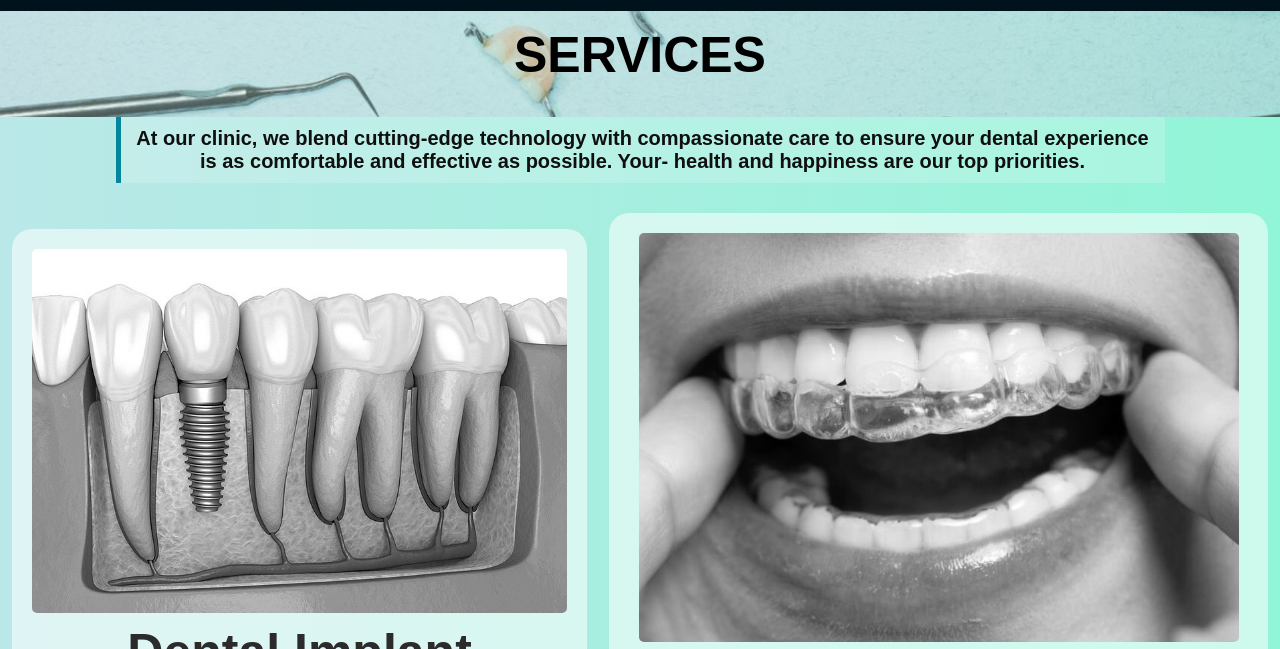
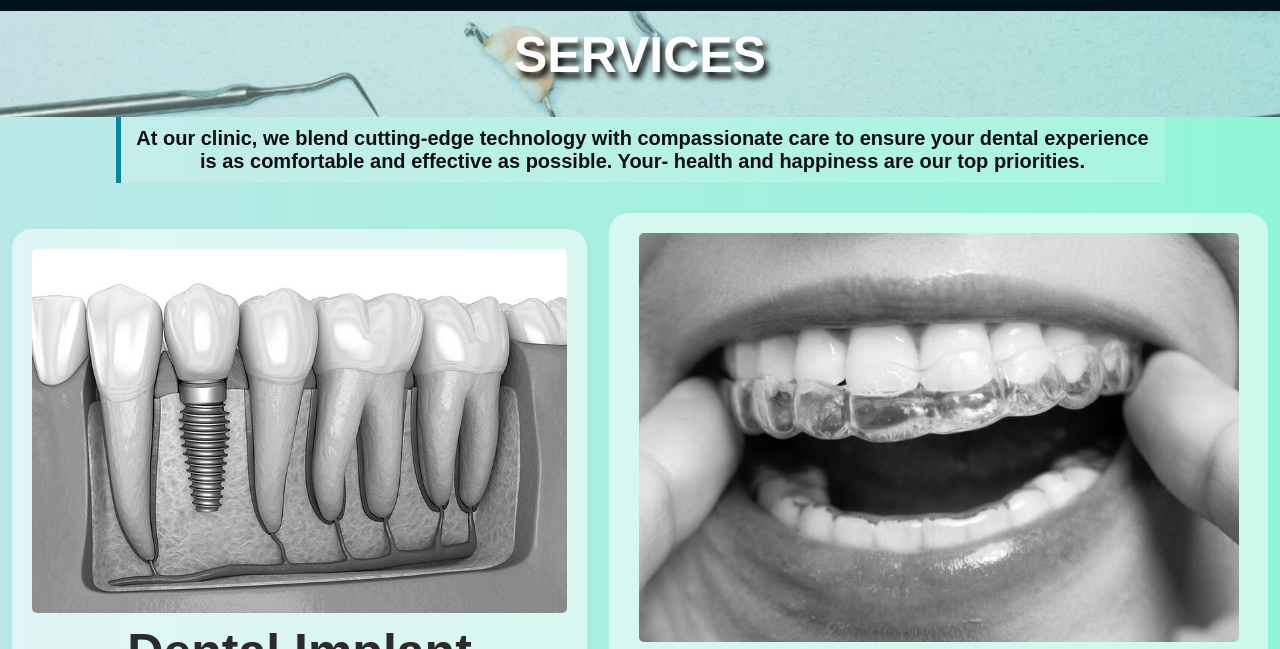
Before and after one commit to yatoyataro/Bong-Dental-Clinic, a plain HTML site: page service.html in a window 1280 px wide. Shown: the part 73-722 px from the top of the page. Drawn offline with Linux system fonts and the light colour scheme; files whose address does not match are found by name.

Commit message:
Add files via upload

```diff
--- a/service.css
+++ b/service.css
@@ -330,10 +330,12 @@ header ul li:hover .submenu a{
 /* main title*/
 
 .title{
+    font-family: 'Noto Serif JP', Georgia, "Times New Roman", serif;
+    text-shadow: 4px 6px 6px #000000;
     z-index: 1;
     position: relative;
     font-family: Arial, Helvetica, sans-serif;
-    color: rgb(0, 0, 0);
+    color: rgb(255, 255, 255);
     font-size: 25px;
     text-transform:uppercase;
     padding: 15px;
```
